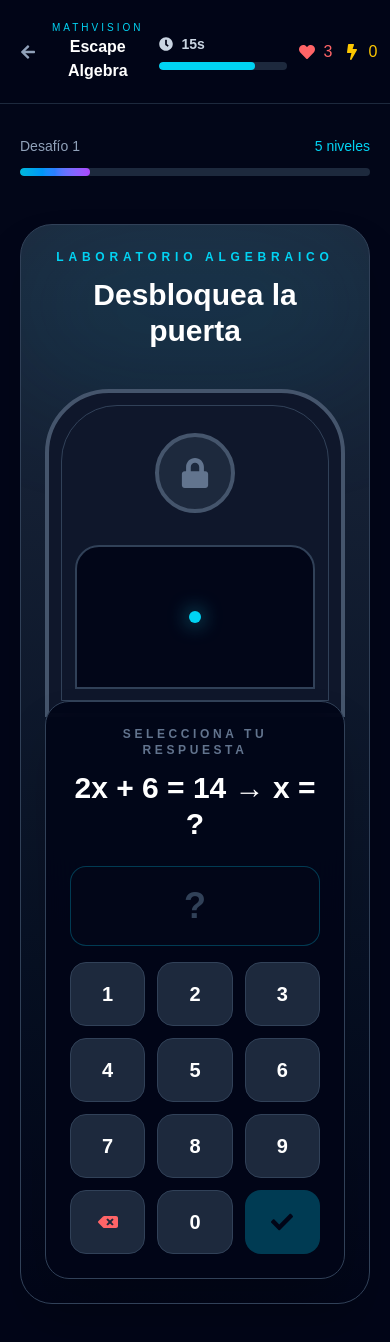
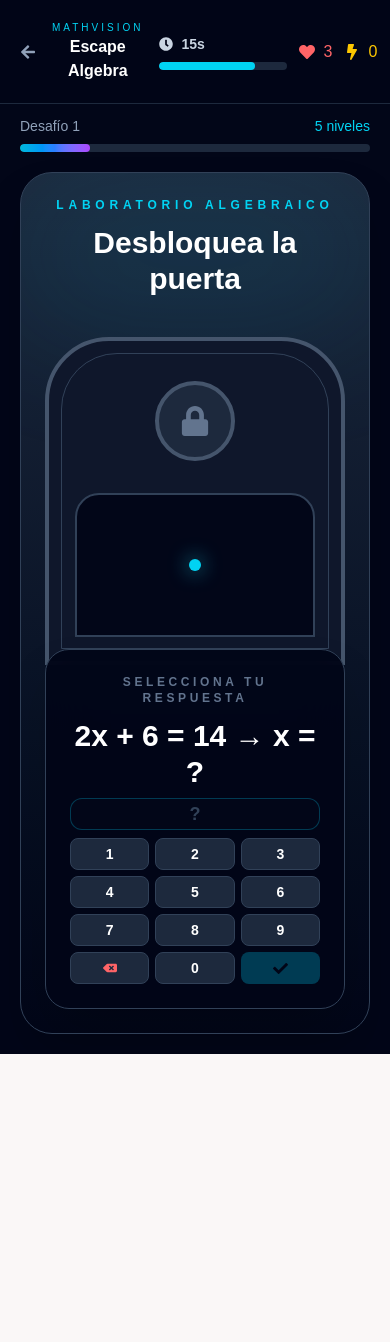
Before and after one commit to sebastianpitre/mathvision, a React (Vite) app: page /games/escape-algebra in a window 390 px wide. Shown: the top 1342 px of the page. After the commit the page ends 1054 px from the top, so only its background shows below. Built offline with nearby package versions, Linux system fonts and the light colour scheme.

Commit message:
ajuste: mejorar el diseño y la responsividad del componente NumberPad y ajustar el espaciado en EscapeAlgebra

```diff
--- a/src/games/EscapeAlgebra/EscapeAlgebra.jsx
+++ b/src/games/EscapeAlgebra/EscapeAlgebra.jsx
@@ -929,10 +929,10 @@ export default function EscapeAlgebra() {
 
             {/* PROGRESO */}
 
-            <div className="mx-auto max-w-3xl px-5 pt-8">
+            <div className="mx-auto max-w-3xl px-5 pt-3">
 
 
-                <div className="mb-3 flex justify-between text-sm">
+                <div className="mb-2 flex justify-between text-sm">
 
                     <span className="text-slate-400">
 
@@ -969,7 +969,7 @@ export default function EscapeAlgebra() {
 
             {/* GAME */}
 
-            <main className="relative px-5 py-12">
+            <main className="relative px-5 py-5">
 
 
                 <AnimatePresence mode="wait">
--- a/src/games/EscapeAlgebra/components/NumberPad.jsx
+++ b/src/games/EscapeAlgebra/components/NumberPad.jsx
@@ -21,11 +21,7 @@ export default function NumberPad({
 
     const addNumber = (number) => {
 
-        if (disabled) {
-            return;
-        }
-
-        if (value.length >= 4) {
+        if (disabled || value.length >= 4) {
             return;
         }
 
@@ -49,11 +45,7 @@ export default function NumberPad({
 
     const addZero = () => {
 
-        if (disabled) {
-            return;
-        }
-
-        if (value.length >= 4) {
+        if (disabled || value.length >= 4) {
             return;
         }
 
@@ -65,30 +57,53 @@ export default function NumberPad({
 
     const buttonClass = `
         flex
-        h-16
+        h-8
         items-center
         justify-center
-        rounded-2xl
+        rounded-lg
         border
         border-slate-700
         bg-slate-800
-        text-xl
+        text-sm
         font-black
         transition
+
         hover:border-cyan-400
         hover:bg-slate-700
+
         active:scale-95
-        md:h-20
+
+        sm:h-9
+        sm:text-base
+
+        lg:h-10
     `;
 
 
     return (
 
-        <div className="mx-auto mt-6 w-full max-w-sm">
+        <div className="
+            mx-auto
+            mt-2
+            w-full
+            max-w-xs
+        ">
 
             {/* DISPLAY */}
 
-            <div className="mb-4 flex h-20 items-center justify-center rounded-2xl border border-cyan-500/30 bg-slate-950">
+            <div className="
+                mb-2
+                flex
+                h-8
+                items-center
+                justify-center
+                rounded-xl
+                border
+                border-cyan-500/30
+                bg-slate-950
+                sm:h-9
+                lg:h-10
+            ">
 
                 <motion.span
                     key={value}
@@ -101,8 +116,9 @@ export default function NumberPad({
                         opacity: 1
                     }}
                     className={`
-                        text-4xl
+                        text-lg
                         font-black
+                        sm:text-xl
 
                         ${
                             value
@@ -121,7 +137,12 @@ export default function NumberPad({
 
             {/* TECLADO */}
 
-            <div className="grid grid-cols-3 gap-3">
+            <div className="
+                grid
+                grid-cols-3
+                gap-1.5
+                sm:gap-2
+            ">
 
                 {numbers.map((number) => (
 
@@ -193,21 +214,22 @@ export default function NumberPad({
                     onClick={onSubmit}
                     className="
                         flex
-                        h-16
+                        h-8
                         items-center
                         justify-center
-                        rounded-2xl
+                        rounded-lg
                         bg-cyan-500
                         text-slate-950
                         transition
                         hover:bg-cyan-400
                         disabled:cursor-not-allowed
                         disabled:opacity-30
-                        md:h-20
+                        sm:h-9
+                        lg:h-10
                     "
                 >
 
-                    <FaCheck size={22} />
+                    <FaCheck size={15} />
 
                 </motion.button>
 
```
